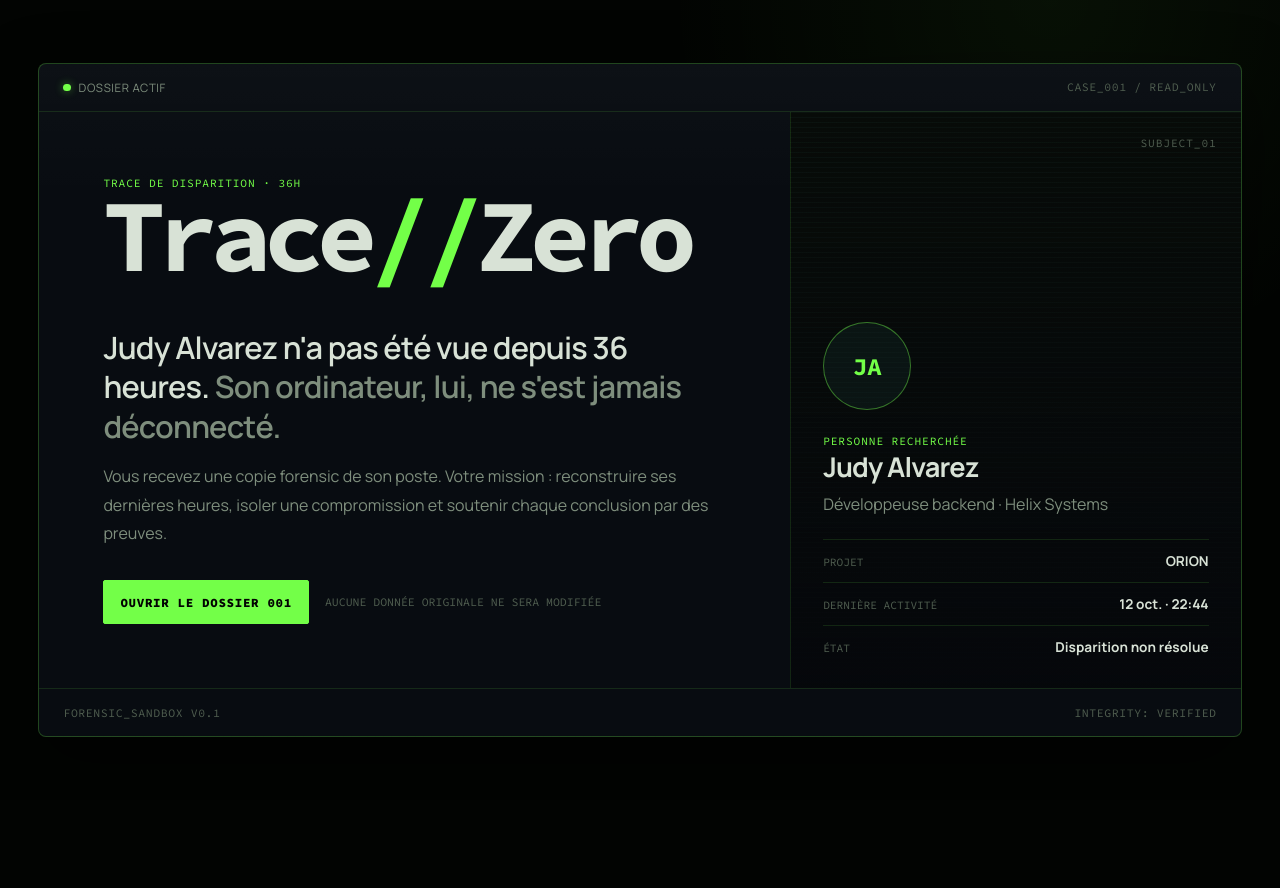
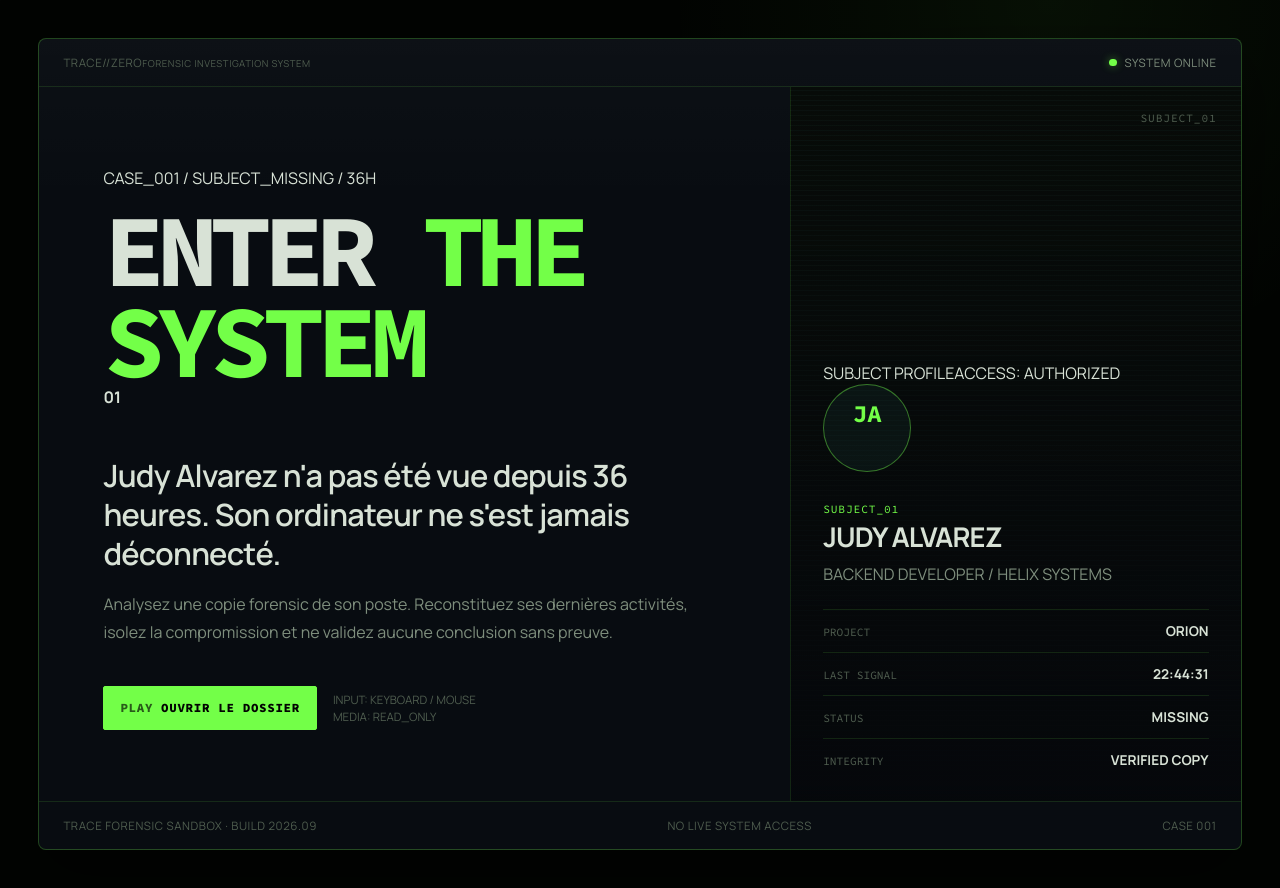
Before and after one commit to Mahkalix/TraceZero, a Next.js app: page / in a window 1280 px wide. Before the commit the page ends 800 px from the top, so only its background shows below. Built offline with nearby package versions, Linux system fonts and the light colour scheme.

Commit message:
style: rebuild entry screen from moodboard

```diff
--- a/src/app/page.tsx
+++ b/src/app/page.tsx
@@ -4,48 +4,89 @@ export default function HomePage() {
   return (
     <main className="landing" id="main-content">
       <section className="landing__frame" aria-labelledby="case-title">
-        <header className="landing__topline" aria-label="Statut du dossier">
-          <span className="landing__status">
+        <header className="landing__topline">
+          <div className="landing__brand">
+            <span>TRACE//ZERO</span>
+            <small>FORENSIC INVESTIGATION SYSTEM</small>
+          </div>
+          <div className="landing__status">
             <span aria-hidden="true" className="status-dot" />
-            dossier actif
-          </span>
-          <span className="mono">CASE_001 / READ_ONLY</span>
+            <span>SYSTEM ONLINE</span>
+          </div>
         </header>
+
         <div className="landing__content">
           <div className="landing__copy">
-            <p className="eyebrow">Trace de disparition · 36h</p>
-            <h1 id="case-title">Trace<span aria-hidden="true">//</span>Zero</h1>
+            <p className="landing__sequence">CASE_001 / SUBJECT_MISSING / 36H</p>
+
+            <h1 id="case-title">
+              ENTER
+              <span> THE SYSTEM</span>
+            </h1>
+
+            <div className="landing__rule" aria-hidden="true">
+              <span />
+              <strong>01</strong>
+            </div>
+
             <p className="landing__hook">
               Judy Alvarez n&apos;a pas été vue depuis 36 heures.
-              <span> Son ordinateur, lui, ne s&apos;est jamais déconnecté.</span>
+              Son ordinateur ne s&apos;est jamais déconnecté.
             </p>
+
             <p className="landing__summary">
-              Vous recevez une copie forensic de son poste. Votre mission :
-              reconstruire ses dernières heures, isoler une compromission et
-              soutenir chaque conclusion par des preuves.
+              Analysez une copie forensic de son poste. Reconstituez ses
+              dernières activités, isolez la compromission et ne validez aucune
+              conclusion sans preuve.
             </p>
+
             <div className="landing__actions">
-              <Link className="button" href="/case/001">Ouvrir le dossier 001</Link>
-              <span className="landing__hint mono">aucune donnée originale ne sera modifiée</span>
+              <Link className="crt-action landing__enter" href="/case/001">
+                <span>PLAY</span>
+                OUVRIR LE DOSSIER
+              </Link>
+              <p className="landing__hint">
+                INPUT: KEYBOARD / MOUSE
+                <br />
+                MEDIA: READ_ONLY
+              </p>
             </div>
           </div>
-          <aside className="landing__casefile" aria-label="Résumé du dossier">
-            <div className="casefile__portrait" aria-hidden="true"><span>JA</span></div>
-            <div className="casefile__identity">
-              <p className="eyebrow">Personne recherchée</p>
-              <h2>Judy Alvarez</h2>
-              <p>Développeuse backend · Helix Systems</p>
+
+          <aside className="landing__casefile" aria-label="Résumé du dossier Judy Alvarez">
+            <div className="casefile__screen">
+              <div className="casefile__screen-header">
+                <span>SUBJECT PROFILE</span>
+                <span>ACCESS: AUTHORIZED</span>
+              </div>
+
+              <div className="casefile__portrait" aria-hidden="true">
+                <div className="casefile__target">
+                  <span>JA</span>
+                </div>
+                <div className="casefile__crosshair" />
+              </div>
+
+              <div className="casefile__identity">
+                <span className="screen-code">SUBJECT_01</span>
+                <h2>JUDY ALVAREZ</h2>
+                <p>BACKEND DEVELOPER / HELIX SYSTEMS</p>
+              </div>
+
+              <dl className="casefile__metadata">
+                <div><dt>PROJECT</dt><dd>ORION</dd></div>
+                <div><dt>LAST SIGNAL</dt><dd>22:44:31</dd></div>
+                <div><dt>STATUS</dt><dd className="casefile__alert">MISSING</dd></div>
+                <div><dt>INTEGRITY</dt><dd>VERIFIED COPY</dd></div>
+              </dl>
             </div>
-            <dl className="casefile__metadata">
-              <div><dt>Projet</dt><dd>ORION</dd></div>
-              <div><dt>Dernière activité</dt><dd>12 oct. · 22:44</dd></div>
-              <div><dt>État</dt><dd>Disparition non résolue</dd></div>
-            </dl>
           </aside>
         </div>
-        <footer className="landing__footer mono">
-          <span>FORENSIC_SANDBOX v0.1</span>
-          <span>INTEGRITY: VERIFIED</span>
+
+        <footer className="landing__footer">
+          <span>TRACE FORENSIC SANDBOX · BUILD 2026.09</span>
+          <span>NO LIVE SYSTEM ACCESS</span>
+          <span>CASE 001</span>
         </footer>
       </section>
     </main>
```
